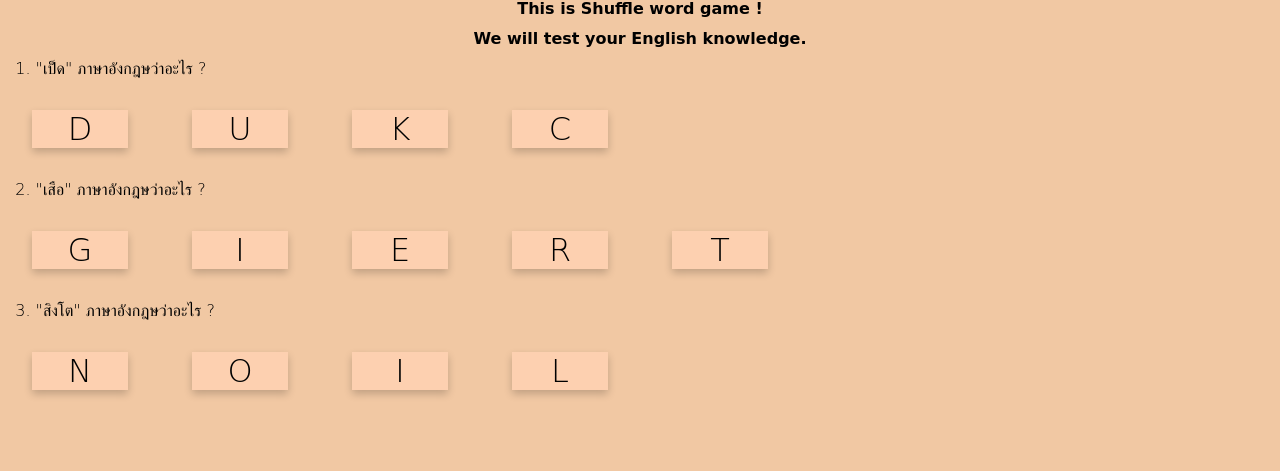
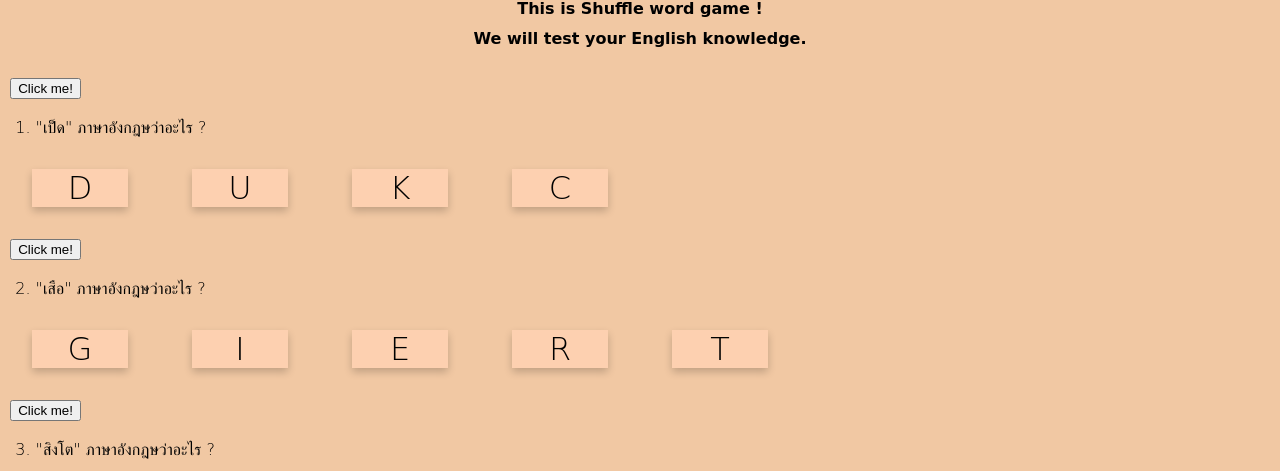
Before and after one commit to 6110110556/3SA03, a React (Create React App) app: page / in a window 1280 px wide. Shown: the part 223-694 px from the top of the page. Built offline with nearby package versions, Linux system fonts and the light colour scheme.

Commit message:
Update07: add button to display answer

```diff
--- a/src/App.js
+++ b/src/App.js
@@ -59,19 +59,45 @@ function App() {
       {/* <center><br></br><br></br><br></br><br></br><br></br><br></br><br></br><br></br><h1>WELCOM</h1><br></br></center> */}
       {/* <center><img src="https://image.freepik.com/free-vector/cute-cat-kitten-family-cartoon-doodle-banner_40564-293.jpg" alt="cat" aria-setsize=""></img></center> */}
       <h1> This is Shuffle word game !</h1>
-      <h1>We will test your English knowledge.</h1>
+      <h1>We will test your English knowledge.</h1> <br></br>
+
+      {/* &nbsp;&nbsp;<button onclick="displayAnswer()">Answer</button>
+      &nbsp;&nbsp;<p id="demo"></p> */}
+      &nbsp;&nbsp;<button onClick={() => displayAnswer(word01)}>Click me!</button>
+      <div id="demo01"></div><br></br>
       &nbsp;&nbsp;&nbsp;1. "{quest01}" ภาษาอังกฎษว่าอะไร ? <br></br>
       <WordCard value={word01}/>
 
+      {/* &nbsp;&nbsp;<button onclick= "displayAnswer()">Answer</button>
+      &nbsp;&nbsp;<p id="demo"></p> */}
+      &nbsp;&nbsp;<button onClick={() => displayAnswer(word02)}>Click me!</button>
+      <div id="demo02"></div><br></br>
       &nbsp;&nbsp;&nbsp;2. "{quest02}" ภาษาอังกฎษว่าอะไร ? <br></br>
       <WordCard value={word02}/>
 
+      {/* &nbsp;&nbsp;<button onClick = "displayAnswer()">Answer</button>
+      &nbsp;&nbsp;<p id="demo"></p> */}
+      &nbsp;&nbsp;<button onClick={() => displayAnswer(word03)}>Click me!</button>
+      <div id="demo03"></div><br></br>
       &nbsp;&nbsp;&nbsp;3. "{quest03}" ภาษาอังกฎษว่าอะไร ? <br></br>
       <WordCard value={word03}/>
+
 
     </body>
 
   );
+  function displayAnswer(word) {
+    // alert('Answer this question :'+ word01);
+    if(word == word01){
+      document.getElementById("demo01").innerText = "Answer this question : "+ word;
+    }
+    if(word == word02){
+      document.getElementById("demo02").innerText = "Answer this question : "+ word;
+    }
+    if(word == word03){
+      document.getElementById("demo03").innerText = "Answer this question : "+ word;
+    }
+  }
 }
 
 export default App;
--- a/src/WordCard.js
+++ b/src/WordCard.js
@@ -2,6 +2,7 @@ import React, { useState } from 'react';
 import _, { attempt, isInteger, toInteger } from 'lodash';
 
 import CharacterCard from './CharacterCard';
+
 var correct = 0;
 const prepareStateFromWord = given_word => {
     let word = given_word.toUpperCase()
```
